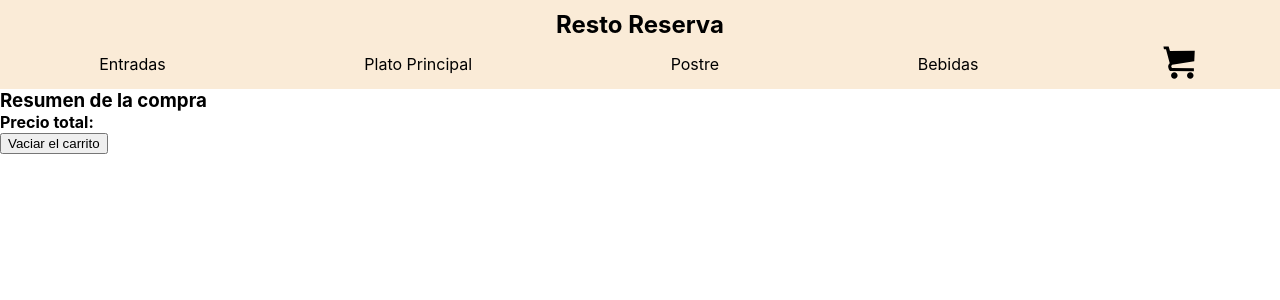
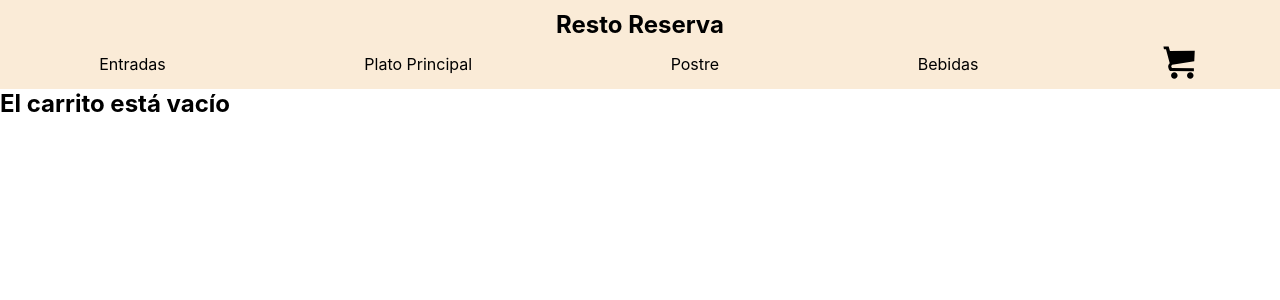
Before and after one commit to JulianGenini/React, a React (Vite) app in the folder proyecto-coder/: page /cart in a window 1280 px wide. Shown: the top 300 px of the page. Built offline with nearby package versions, Linux system fonts and the light colour scheme.

Commit message:
cart_view

```diff
--- a/proyecto-coder/src/components/Cart/Cart.jsx
+++ b/proyecto-coder/src/components/Cart/Cart.jsx
@@ -4,27 +4,39 @@ const Cart = () => {
 
   const { cartList, vaciarCarrito, precioTotal, eliminarProducto } = useCartContext()
 
+  if (precioTotal() != 0) {
     return (
       <div>
         <h3>Resumen de la compra</h3>
+
+
         <div>
           {cartList.map(item => (
             <div key={item.id}>
               <img src={item.foto} alt="foto producto" />
               Producto: {item.nombre} Cantidad: {item.cantidad} Subtotal: {item.cantidad * item.precio}
-            <button onClick={ () => eliminarProducto (item.id)}>Eliminar producto</button>
+              <button onClick={() => eliminarProducto(item.id)}>Eliminar producto</button>
             </div>
           ))}
 
         </div>
         <div>
-            <h4>Precio total: {precioTotal() != 0 && `Precio Total: ${precioTotal}`}</h4>
+          <h4>{precioTotal() != 0 && `Precio Total: ${precioTotal()}`}</h4>
         </div>
 
         <button onClick={vaciarCarrito}>Vaciar el carrito</button>
 
       </div>
     )
+
+  } else {
+
+    return(
+      <h2>El carrito está vacío</h2>
+    )
+
+  }
+
 }
 
 export default Cart
--- a/proyecto-coder/src/components/NavBar/NavBar.jsx
+++ b/proyecto-coder/src/components/NavBar/NavBar.jsx
@@ -1,5 +1,4 @@
 import { Link, NavLink } from 'react-router-dom'
-import Cart from '../Cart/Cart'
 import CartWidget from './CartWidget/CartWidget'
 import './NavBar.css'
 
```
Lines whose indentation alone changed are shown as unchanged.
